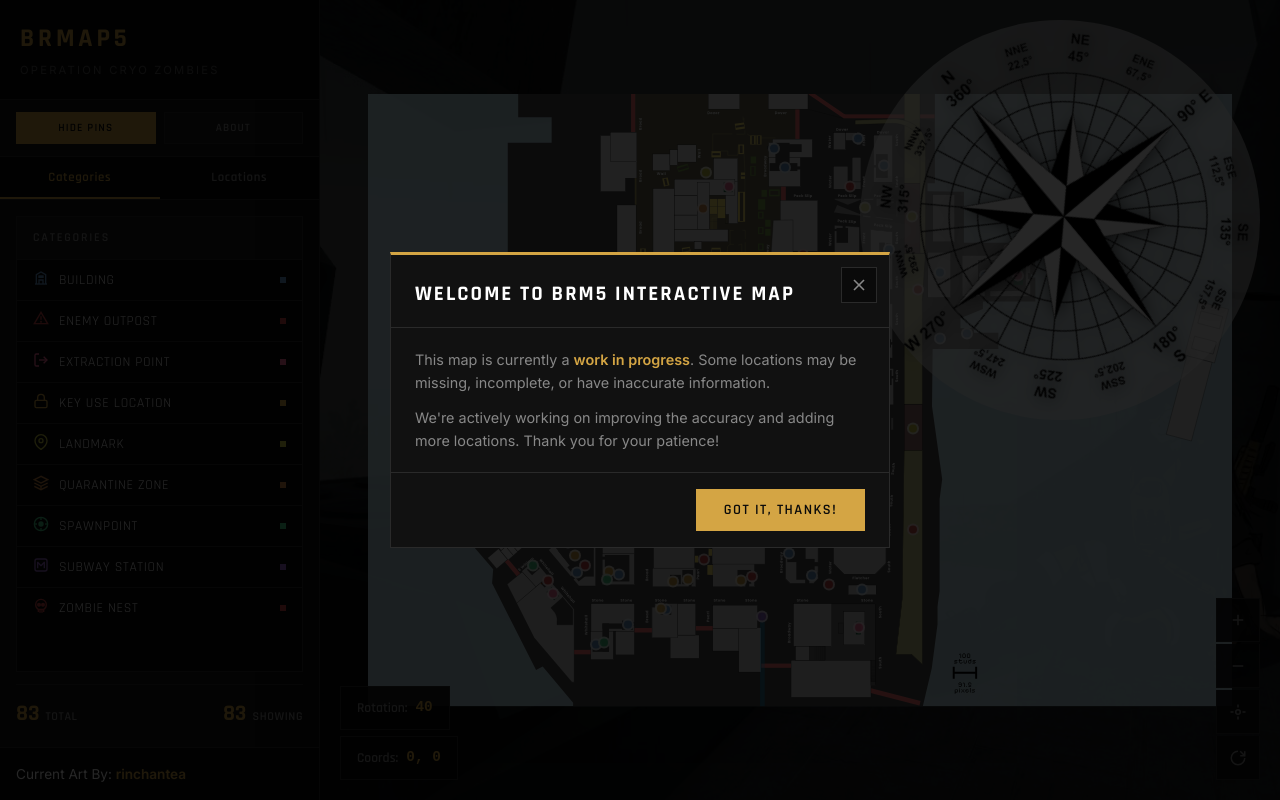
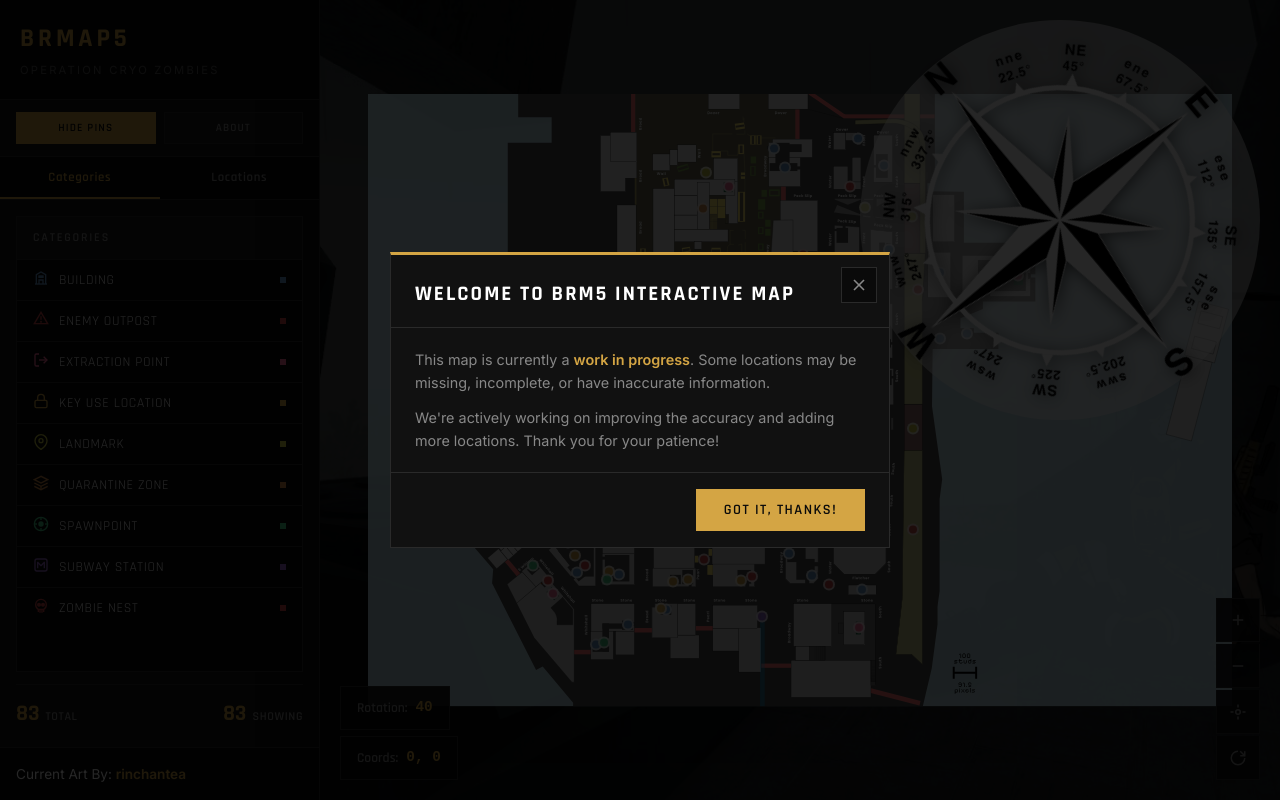
Before and after one commit to bloker0000/brm5Map, a React (Vite) app: page / in a window 1280 px wide. Built offline with nearby package versions, Linux system fonts and the light colour scheme; no server answers.

Commit message:
better compass

```diff
--- a/src/components/InteractiveMap.tsx
+++ b/src/components/InteractiveMap.tsx
@@ -497,7 +497,7 @@ export function InteractiveMap({
         onMouseDown={handleCompassMouseDown}
       >
         <img
-          src="/compass.png"
+          src="/compass.svg"
           alt="Compass"
           className="compass-image"
           style={{ transform: `rotate(${compassRotation}deg)` }}
```
Also changed, not shown: public/compass.svg (added).
